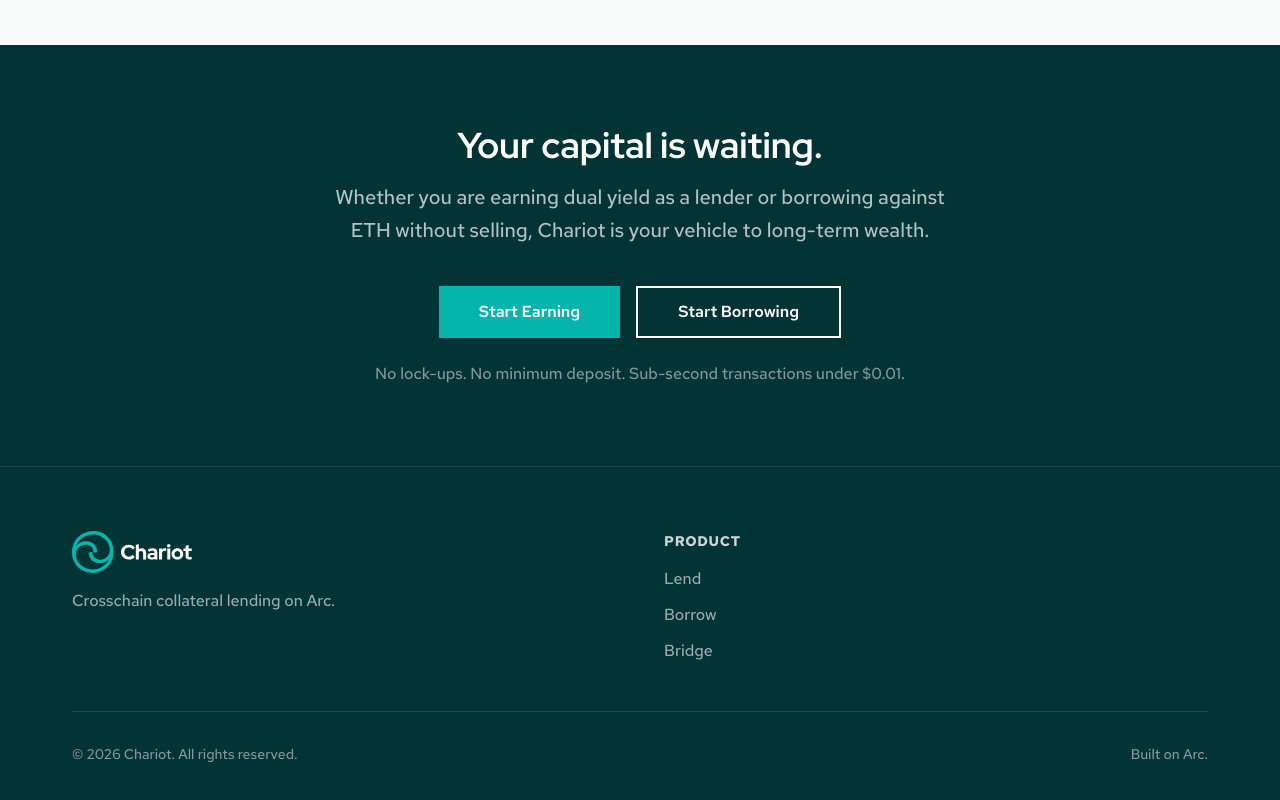
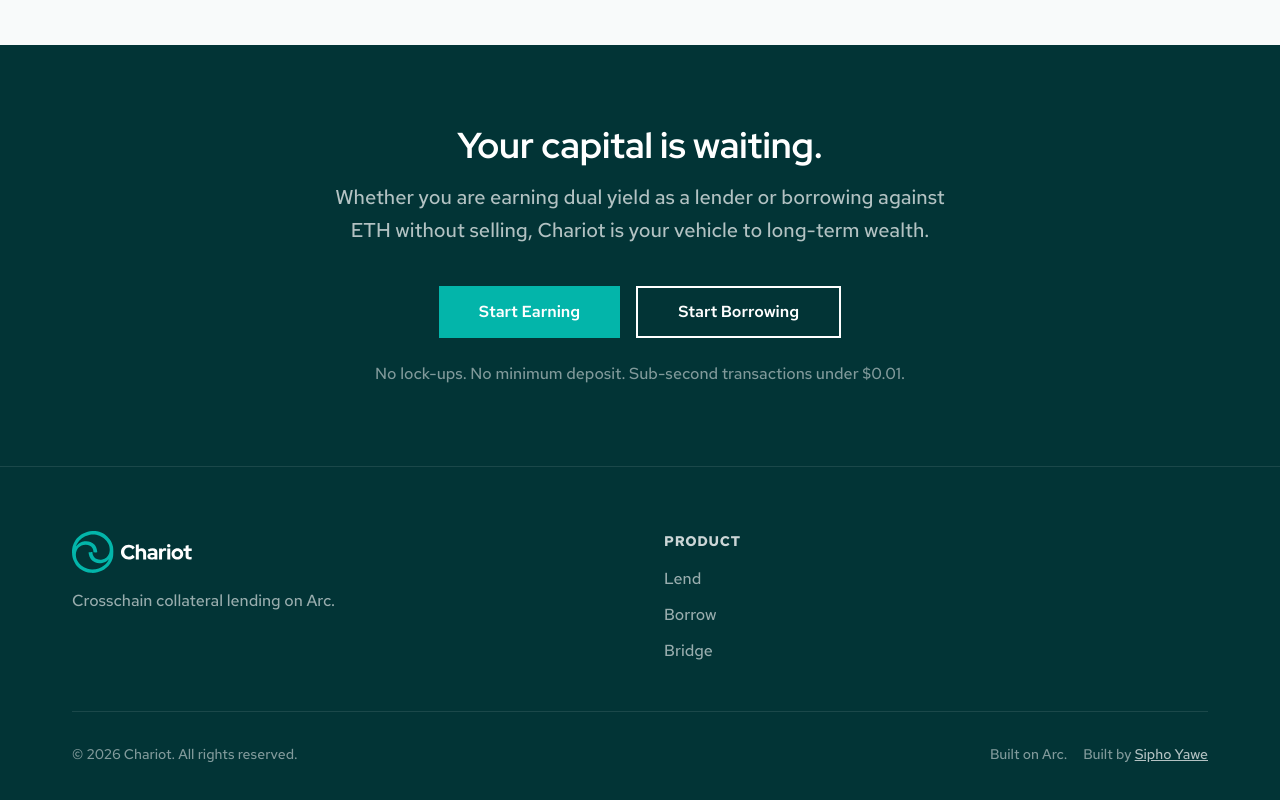
Before and after one commit to SiphoYawe/Chariot, a Next.js app in the folder frontend/: page / in a window 1280 px wide. Shown: the part 3281-4081 px from the top of the page. Built offline with nearby package versions, Linux system fonts and the light colour scheme.

Commit message:
Add Built by Sipho Yawe backlink to siphoyawe.com in footer

```diff
--- a/frontend/src/components/landing/FooterSection.tsx
+++ b/frontend/src/components/landing/FooterSection.tsx
@@ -48,7 +48,20 @@
           <p className="text-sm text-white/50">
             &copy; 2026 Chariot. All rights reserved.
           </p>
-          <p className="text-sm text-white/50">Built on Arc.</p>
+          <div className="flex items-center gap-4 text-sm text-white/50">
+            <span>Built on Arc.</span>
+            <span>
+              Built by{" "}
+              <a
+                href="https://siphoyawe.com"
+                target="_blank"
+                rel="noopener noreferrer"
+                className="text-white/70 hover:text-white underline transition-colors"
+              >
+                Sipho Yawe
+              </a>
+            </span>
+          </div>
         </div>
       </div>
     </footer>
```
